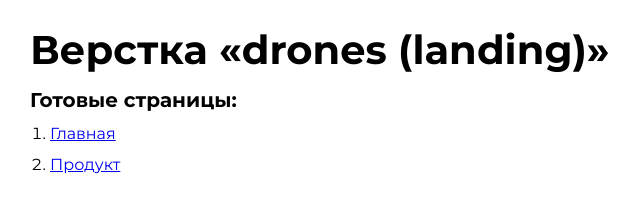
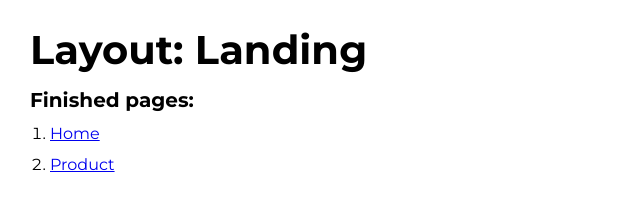
Before and after one commit to titanic00/drones-landing-, a plain HTML site: page index.html in a window 1280 px wide. Shown: the whole page, without its empty margins (0-640 px from the left). Drawn offline with Linux system fonts and the light colour scheme.

Commit message:
translate pages to english

```diff
--- a/index.html
+++ b/index.html
@@ -4,29 +4,17 @@
 <head>
 	<meta charset="UTF-8">
 	<meta name="viewport" content="width=device-width, initial-scale=1.0">
-	<title>Верстка «drones (landing)»</title>
+	<title>Layout: Landing</title>
 </head>
 
 <body>
 	<div class="rootpage">
-		<h1>Верстка «drones (landing)»</h1>
-		<h2>Готовые страницы:</h2>
+		<h1>Layout: Landing</h1>
+		<h2>Finished pages:</h2>
 		<ol class="rootpage__list">
-			<li><a target="_blank" href="home.html">Главная</a></li>
-			<li><a target="_blank" href="product.html">Продукт</a></li>
+			<li><a target="_blank" href="home.html">Home</a></li>
+			<li><a target="_blank" href="product.html">Product</a></li>
 		</ol>
-		<!--		<div class="rootpage__tnx">
-			<h2>Спасибо за заказ!</h2>
-			<p>Буду рад хорошему отзыву.</p>
-			<p>Обращайтесь еще!</p>
-		</div>
-		<div class="rootpage__contacts">
-			<h2>Мои контакты:</h2>
-			<p>Почта: <a href="mailto:vitaliy.michschenko@gmail.com">vitaliy.michschenko@gmail.com</a></p>
-			<p>Телефон: <a href="tel:89009188421">8 900 918 84-21</a></p>
-			<p>Telegram:<a href="https://t.me/mustermann011">https://t.me/mustermann011</a></p>
-		</div>
-	-->
 	</div>
 </body>
 <style>
```
